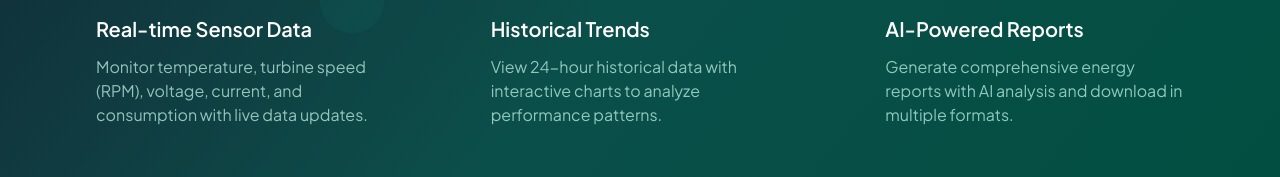
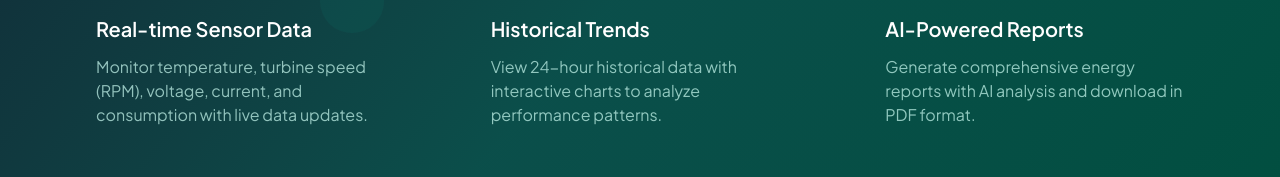
Before and after one commit to FireFlyDeveloper/Power-Monitoring, a Next.js app: page / in a window 1280 px wide. Shown: the part 829-1006 px from the top of the page. Built offline with nearby package versions, Linux system fonts and the light colour scheme.

Commit message:
change description

```diff
--- a/src/app/page.js
+++ b/src/app/page.js
@@ -135,7 +135,7 @@ const Features = () => {
               </svg>
             }
             title="AI-Powered Reports"
-            description="Generate comprehensive energy reports with AI analysis and download in multiple formats."
+            description="Generate comprehensive energy reports with AI analysis and download in PDF format."
           />
           <FeatureCard
             iconBg="bg-red-500/20"
```
